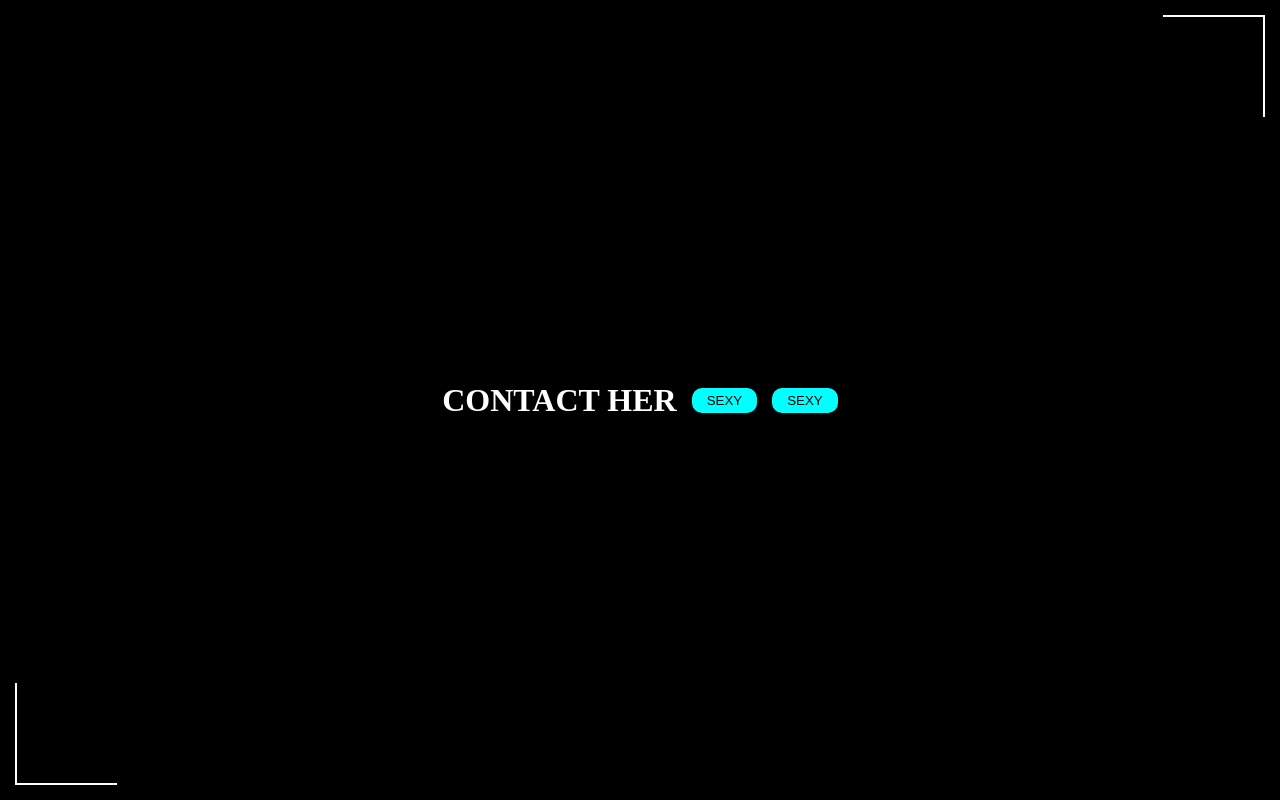
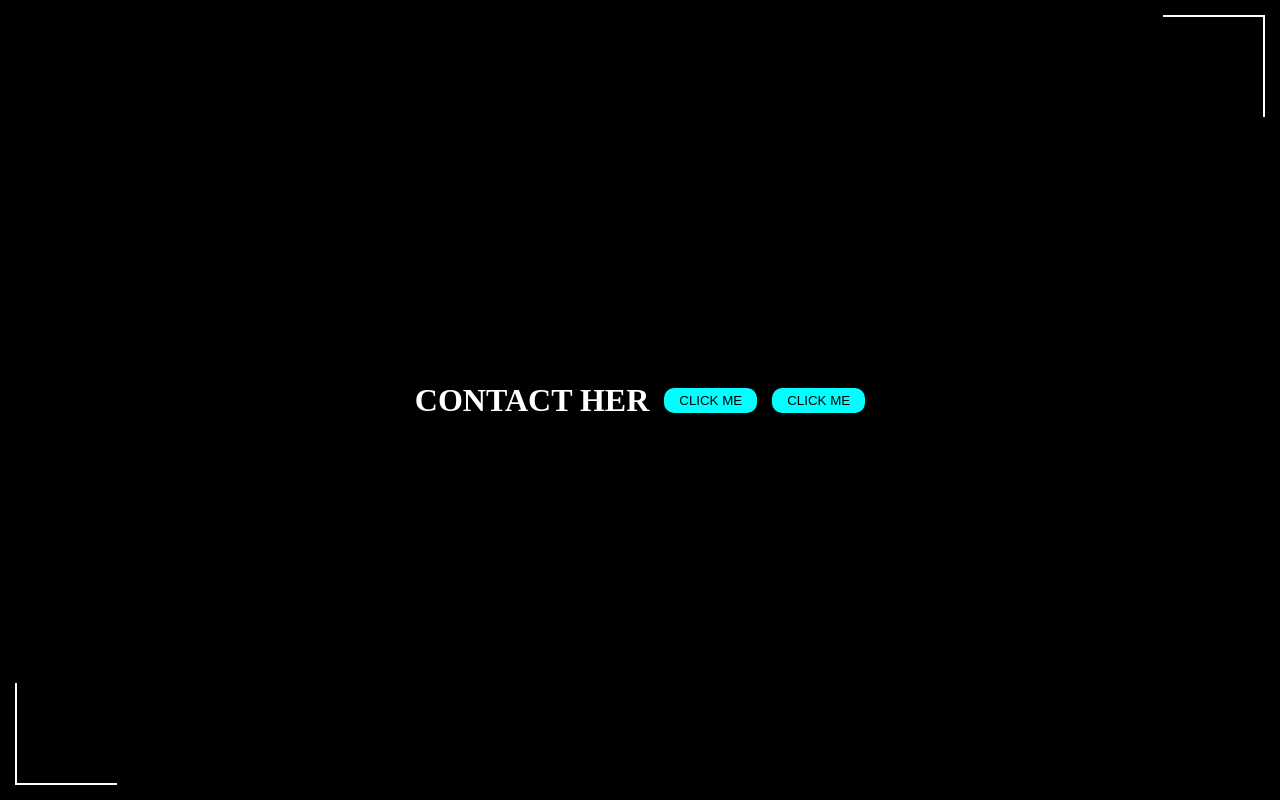
Before and after one commit to JoyTriza/Project-Cute, a plain HTML site: page HTML/kare.html in a window 1280 px wide. Drawn offline with Linux system fonts and the light colour scheme.

Commit message:
Ft:change buttons

```diff
--- a/HTML/kare.html
+++ b/HTML/kare.html
@@ -12,10 +12,10 @@
     <div class="container">
         <h1>CONTACT HER</h1>
         <div class="button">
-            <a href="../index.html"><button>SEXY</button></a>
+            <a href="../index.html"><button>CLICK ME</button></a>
         </div>
         <div class="button">
-            <a href="joy.html"><button>SEXY</button></a>
+            <a href="joy.html"><button>CLICK ME</button></a>
         </div>
 
 </body>
```
Also changed, not shown: index.html (+1 -1 lines).
